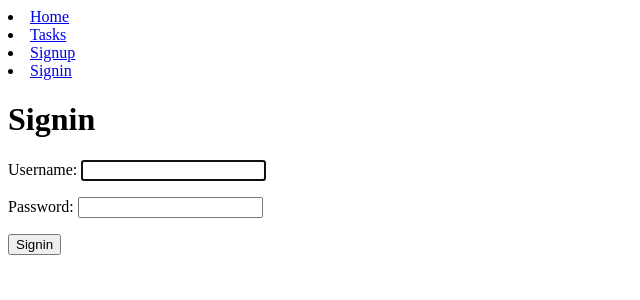
After one commit to Cxsarrr/django-crud-auth, a Django app: page /signin/ in a window 1280 px wide. The commit adds this page. Shown: the top 300 px of the page, without its empty margins (0-640 px from the left). Run offline with Django 5.2, Linux system fonts and the light colour scheme.

Commit message:
update: signin.html

```diff
--- a/djangocrud/urls.py
+++ b/djangocrud/urls.py
@@ -25,4 +25,7 @@ urlpatterns = [
     path("", views.home, name="home"),
     path("signup/", views.signup, name="signup"),
     path("tasks/", views.tasks, name="tasks"),
+    path("logout/", views.signout, name="logout"),
+    path("signin/", views.signin, name="signin"),
+
 ]
--- a/tasks/templates/base.html
+++ b/tasks/templates/base.html
@@ -21,6 +21,9 @@
         <li>
             <a href ='/signup'>Signup</a>
         </li>
+        <li>
+            <a href ='/signin'>Signin</a>
+        </li>
         {% endif %}
     </nav>
     {% block content %}
--- a/tasks/templates/home.html
+++ b/tasks/templates/home.html
@@ -2,4 +2,5 @@
 
 {% block content %}
 <h1>Home</h1>
+<p>Lorem ipsum dolor sit amet, consectetur adipisicing elit. Cupiditate corrupti quibusdam aliquid? Voluptates sunt laboriosam dolorem impedit repellat. Deserunt necessitatibus culpa harum adipisci possimus saepe ullam distinctio quos voluptate. Tempore?</p>
 {% endblock %}
--- /dev/null
+++ b/tasks/templates/signin.html
@@ -0,0 +1,16 @@
+{% extends 'base.html' %}
+{% block content %}
+
+<h1>Signin</h1>
+
+<form action="/signin/" method="POST">
+
+    {% csrf_token %}
+    {{ form.as_p }}
+    <button>
+        Signin
+    </button>
+
+</form>
+
+{% endblock %}
--- a/tasks/views.py
+++ b/tasks/views.py
@@ -1,5 +1,5 @@
-from django.contrib.auth import login
-from django.contrib.auth.forms import UserCreationForm
+from django.contrib.auth import login, logout
+from django.contrib.auth.forms import AuthenticationForm, UserCreationForm
 from django.contrib.auth.models import User
 from django.shortcuts import redirect, render
 
@@ -36,3 +36,12 @@ def signup(request):
 
 def tasks(request):
     return render(request, "tasks.html")
+
+
+def signout(request):
+    logout(request)
+    return redirect("home.html")
+
+
+def signin(request):
+    return render(request, "signin.html", {"form": AuthenticationForm})
```
